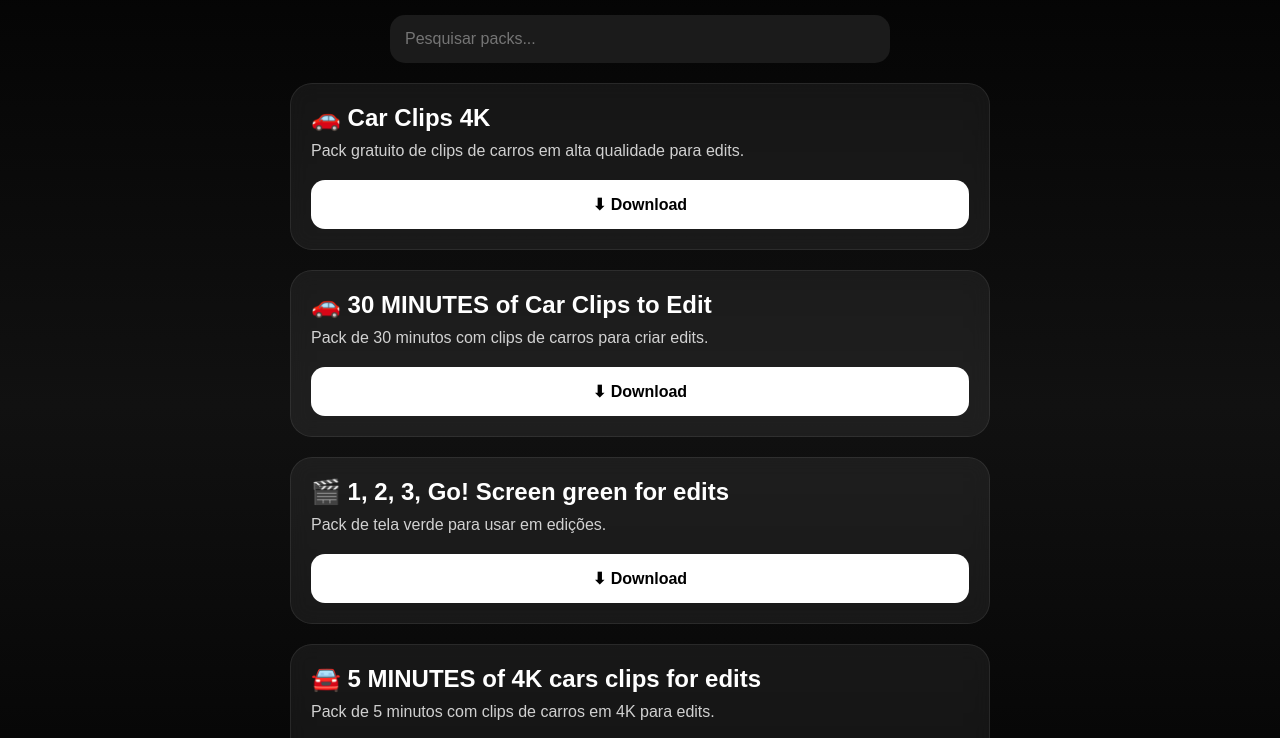
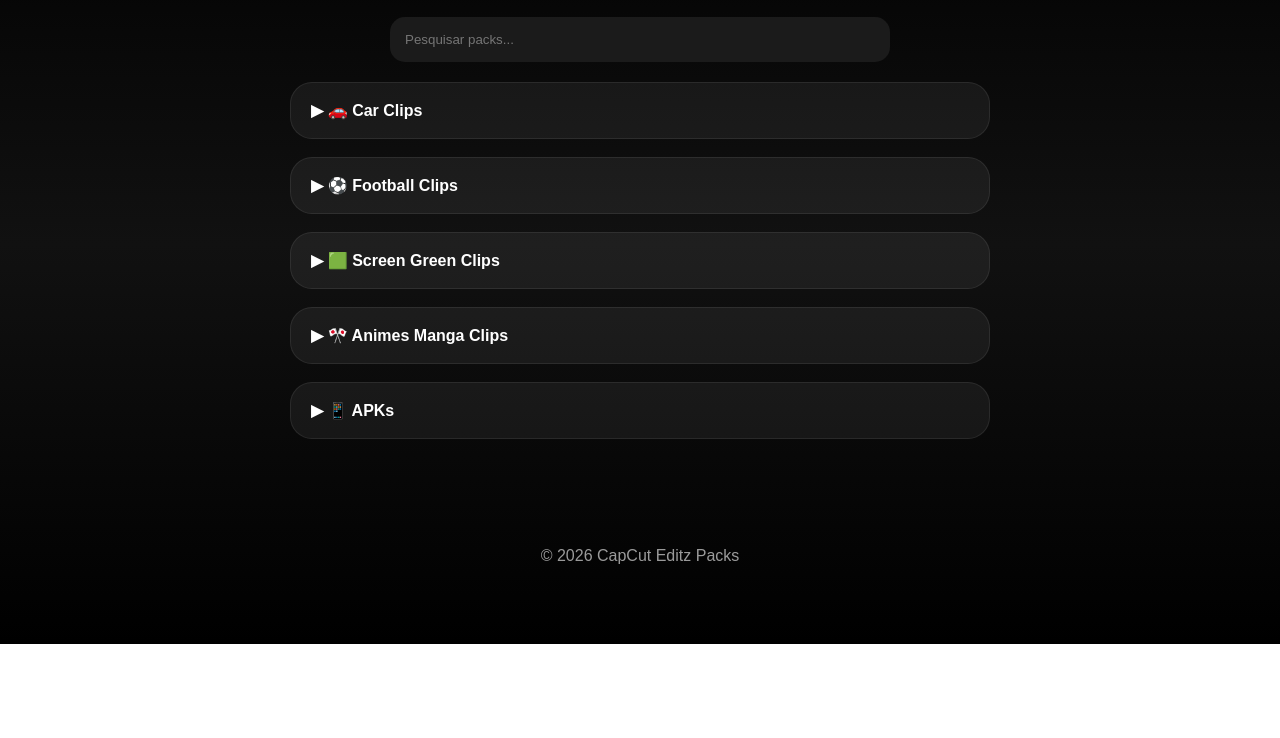
Before and after one commit to Davilegal123456/CapCut-Editz-Packs, a plain HTML site: page index.html in a window 1280 px wide. Shown: the part 156-894 px from the top of the page. After the commit the page ends 800 px from the top, so only its background shows below. Drawn offline with Linux system fonts and the light colour scheme.

Commit message:
Update index.html
Pp

```diff
--- a/index.html
+++ b/index.html
@@ -1,238 +1,31 @@
-<!DOCTYPE html>
-<html lang="pt-BR">
-<head>
-<meta charset="UTF-8">
-<meta name="viewport" content="width=device-width, initial-scale=1.0">
-
-<title>CapCut Editz Packs</title>
-
+DOCTYPE html><html lang='pt-BR'><head><meta charset='UTF-8'><meta name='viewport' content='width=device-width,initial-scale=1'><title>CapCut Editz Packs</title>
 <style>
-
-*{
-margin:0;
-padding:0;
-box-sizing:border-box;
-font-family:Arial,sans-serif;
-}
-
-body{
-background:#000;
-background:linear-gradient(180deg,#000,#111,#000);
-color:#fff;
-min-height:100vh;
-overflow-x:hidden;
-}
-
-header{
-padding:40px 20px;
-text-align:center;
-}
-
-header h1{
-font-size:38px;
-font-weight:700;
-}
-
-header p{
-opacity:.7;
-margin-top:10px;
-}
-
-.search{
-width:90%;
-max-width:500px;
-margin:20px auto;
-display:block;
-padding:15px;
-border:none;
-outline:none;
-border-radius:15px;
-background:#1b1b1b;
-color:white;
-font-size:16px;
-}
-
-.container{
-width:92%;
-max-width:700px;
-margin:auto;
-padding-bottom:60px;
-}
-
-.card{
-background:rgba(255,255,255,.06);
-backdrop-filter:blur(10px);
-border:1px solid rgba(255,255,255,.08);
-border-radius:22px;
-padding:20px;
-margin-bottom:20px;
-transition:.3s;
-}
-
-.card:hover{
-transform:translateY(-5px);
-}
-
-.card h2{
-margin-bottom:10px;
-}
-
-.card p{
-opacity:.8;
-margin-bottom:20px;
-}
-
-.download{
-display:block;
-text-align:center;
-padding:15px;
-border-radius:14px;
-text-decoration:none;
-background:white;
-color:black;
-font-weight:bold;
-transition:.3s;
-}
-
-.download:hover{
-transform:scale(1.03);
-}
-
-footer{
-text-align:center;
-padding:30px;
-opacity:.6;
-font-size:14px;
-}
-
-</style>
-</head>
-
-<body>
-
-<header>
-
-<h1>CapCut Editz Packs</h1>
-
-<p>Packs gratuitos para editores.</p>
-
-</header>
-
-
-<input
-class="search"
-placeholder="Pesquisar packs..."
-id="search">
-
-
-<div class="container" id="packs">
-
-
-<div class="card">
-
-<h2>🚗 Car Clips 4K</h2>
-
-<p>Pack gratuito de clips de carros em alta qualidade para edits.</p>
-
-<a
-class="download"
-target="_blank"
-href="https://www.mediafire.com/file/a4jsp4lur3su2v8/Clips_cars_4K_for_edits_By_CapCutEditz.mp4/file">
-
-⬇ Download
-
-</a>
-
-</div>
-
-
-
-<div class="card">
-
-<h2>🚗 30 MINUTES of Car Clips to Edit</h2>
-
-<p>Pack de 30 minutos com clips de carros para criar edits.</p>
-
-<a
-class="download"
-target="_blank"
-href="https://www.mediafire.com/file/1park7wylpkpkfq/30_MINUTES_CLIPS_CARS_BY_CAPCUTEDITZ.mp4/file">
-
-⬇ Download
-
-</a>
-
-</div>
-
-
-
-<div class="card">
-
-<h2>🎬 1, 2, 3, Go! Screen green for edits</h2>
-
-<p>Pack de tela verde para usar em edições.</p>
-
-<a
-class="download"
-target="_blank"
-href="https://www.mediafire.com/file/m0h41489h1j0vta/1%252C_2%252C_3%252C_Go%2521_By_CapCutEditz.mp4/file">
-
-⬇ Download
-
-</a>
-
-</div>
-
-
-
-<div class="card">
-
-<h2>🚘 5 MINUTES of 4K cars clips for edits</h2>
-
-<p>Pack de 5 minutos com clips de carros em 4K para edits.</p>
-
-<a
-class="download"
-target="_blank"
-href="https://www.mediafire.com/file/hqjqtwf3ok11f61/4K_5_minutes_car_clips_for_edits_by_CapCutEditz.mp4/file">
-
-⬇ Download
-
-</a>
-
-</div>
-
-
-</div>
-
-
-<footer>
-
-© 2026 CapCut Editz Packs
-
-</footer>
-
-
+*{margin:0;padding:0;box-sizing:border-box;font-family:Arial,sans-serif}
+body{background:linear-gradient(180deg,#000,#111,#000);color:#fff}
+header{text-align:center;padding:40px 20px}
+.search{width:90%;max-width:500px;margin:20px auto;display:block;padding:15px;border:none;border-radius:15px;background:#1b1b1b;color:#fff}
+.container{width:92%;max-width:700px;margin:auto;padding-bottom:60px}
+.section{background:rgba(255,255,255,.06);border:1px solid rgba(255,255,255,.08);border-radius:22px;margin-bottom:18px;overflow:hidden}
+.title{padding:18px 20px;font-weight:bold;cursor:pointer}
+.content{display:none;padding:0 20px 20px}
+.card{background:rgba(255,255,255,.04);border-radius:16px;padding:16px;margin-top:15px}
+.download{display:block;text-align:center;padding:12px;border-radius:12px;background:#fff;color:#000;text-decoration:none;font-weight:bold;margin-top:12px}
+footer{text-align:center;padding:30px;opacity:.6}
+</style></head><body>
+<header><h1>CapCut Editz Packs</h1><p>Packs gratuitos para editores.</p></header>
+<input class='search' id='search' placeholder='Pesquisar packs...'>
+<div class='container'>
+<div class='section'><div class='title'>▶ 🚗 Car Clips</div><div class='content'>
+<div class='card'><h3>Car Clips 4K</h3><a class='download' href='https://www.mediafire.com/file/a4jsp4lur3su2v8/Clips_cars_4K_for_edits_By_CapCutEditz.mp4/file'>⬇ Download</a></div>
+<div class='card'><h3>30 MINUTES of Car Clips to Edit</h3><a class='download' href='https://www.mediafire.com/file/1park7wylpkpkfq/30_MINUTES_CLIPS_CARS_BY_CAPCUTEDITZ.mp4/file'>⬇ Download</a></div>
+<div class='card'><h3>5 MINUTES of 4K cars clips for edits</h3><a class='download' href='https://www.mediafire.com/file/hqjqtwf3ok11f61/4K_5_minutes_car_clips_for_edits_by_CapCutEditz.mp4/file'>⬇ Download</a></div>
+</div></div>
+<div class='section'><div class='title'>▶ ⚽ Football Clips</div><div class='content'><div class='card'><h3>19 MINUTES of Neymar clips to edit</h3><a class='download' href='https://www.mediafire.com/file/qznat4iy2x9rl0c/19_MINUTES_of_Neymar_clips_to_edit.mp4/file'>⬇ Download</a></div></div></div>
+<div class='section'><div class='title'>▶ 🟩 Screen Green Clips</div><div class='content'><div class='card'><h3>1, 2, 3, Go!</h3><a class='download' href='https://www.mediafire.com/file/m0h41489h1j0vta/1%252C_2%252C_3%252C_Go%2521_By_CapCutEditz.mp4/file'>⬇ Download</a></div></div></div>
+<div class='section'><div class='title'>▶ 🎌 Animes Manga Clips</div><div class='content'><div class='card'><p>Em breve...</p></div></div></div>
+<div class='section'><div class='title'>▶ 📱 APKs</div><div class='content'><div class='card'><p>Em breve...</p></div></div></div>
+</div><footer>© 2026 CapCut Editz Packs</footer>
 <script>
-
-const search=document.getElementById("search");
-
-search.onkeyup=()=>{
-
-let value=search.value.toLowerCase();
-
-document.querySelectorAll(".card").forEach(card=>{
-
-card.style.display=
-card.innerText.toLowerCase().includes(value)
-?"block":"none";
-
-});
-
-}
-
-</script>
-
-
-</body>
-</html>
+document.querySelectorAll('.title').forEach(t=>t.onclick=()=>{let c=t.nextElementSibling,o=c.style.display==='block';c.style.display=o?'none':'block';t.textContent=(o?'▶':'▼')+t.textContent.slice(1);});
+document.getElementById('search').onkeyup=e=>{let v=e.target.value.toLowerCase();document.querySelectorAll('.card').forEach(c=>c.style.display=c.innerText.toLowerCase().includes(v)?'block':'none')}
+</script></body></html>
```
